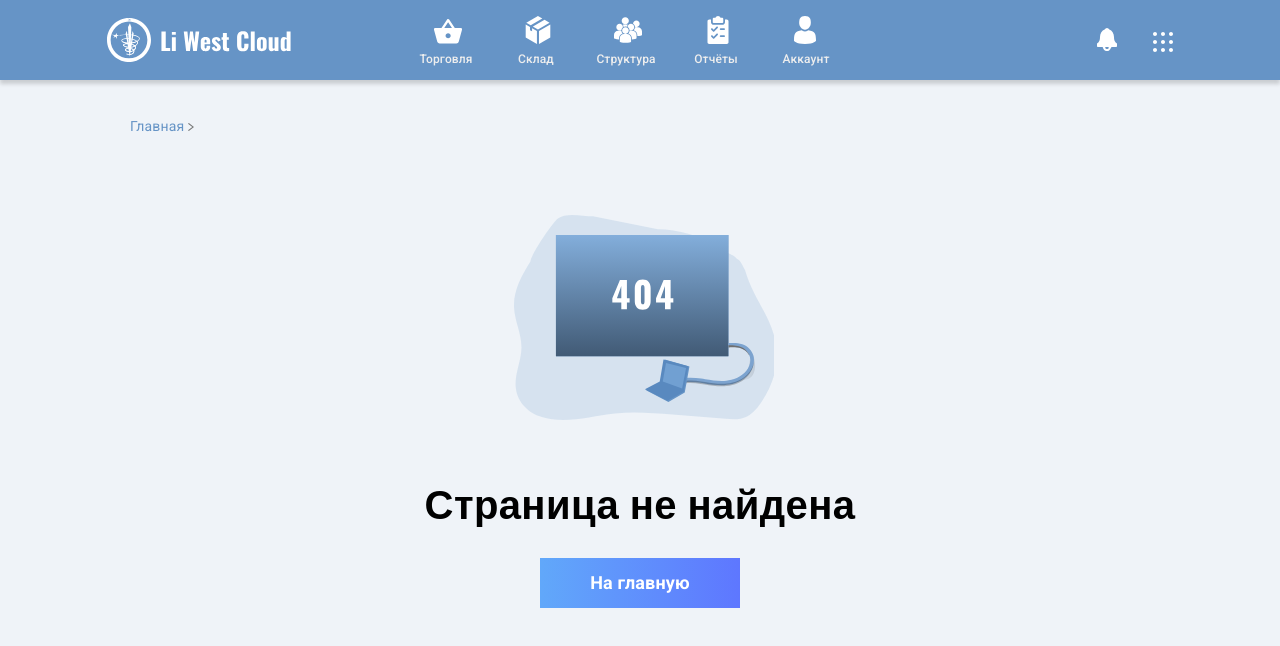
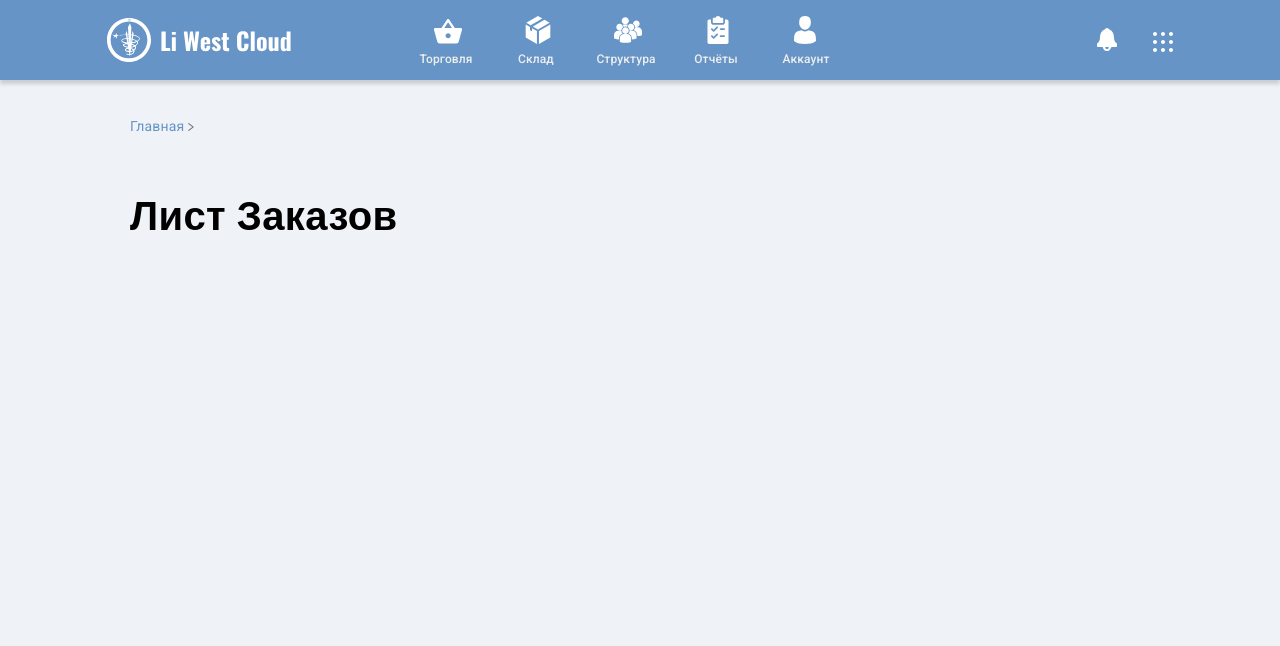
Before and after one commit to NSmolyakov/LWCloud, a React (Create React App) app: page /orders_list in a window 1280 px wide. Shown: the top 646 px of the page. Built offline with nearby package versions, Linux system fonts and the light colour scheme.

Commit message:
add new component: orderlist

```diff
--- a/src/components/Content/Content.jsx
+++ b/src/components/Content/Content.jsx
@@ -12,6 +12,7 @@ const Account = lazy(() => import('./Account/Account'));
 const NotFound = lazy(() => import('./404/NotFound'));
 const InDevelopment = lazy(() => import('./InDevelopment/InDevelopment'));
 const Notifications = lazy(() => import('./Notifications/Notifications'));
+const OrderList = lazy(() => import('./OrderList/OrderList'));
 
 function Content(){
     return(
@@ -27,6 +28,8 @@ function Content(){
                     <Route exact path="/account" component={Account}/>
                     <Route exact path="/notifications" component={Notifications}/>
                     <Route exact path="/indev" component={InDevelopment}/>
+
+                    <Route exact path="/orders_list" component={OrderList}/>
                     <Route exact path="*" component={NotFound}/>
                   </Switch>
               </Suspense>
--- /dev/null
+++ b/src/components/Content/OrderList/OrderList.jsx
@@ -0,0 +1,8 @@
+import React from 'react'
+
+
+function OrderList(){
+    return(<h1>Лист Заказов</h1>)
+}
+
+export default OrderList;
```
